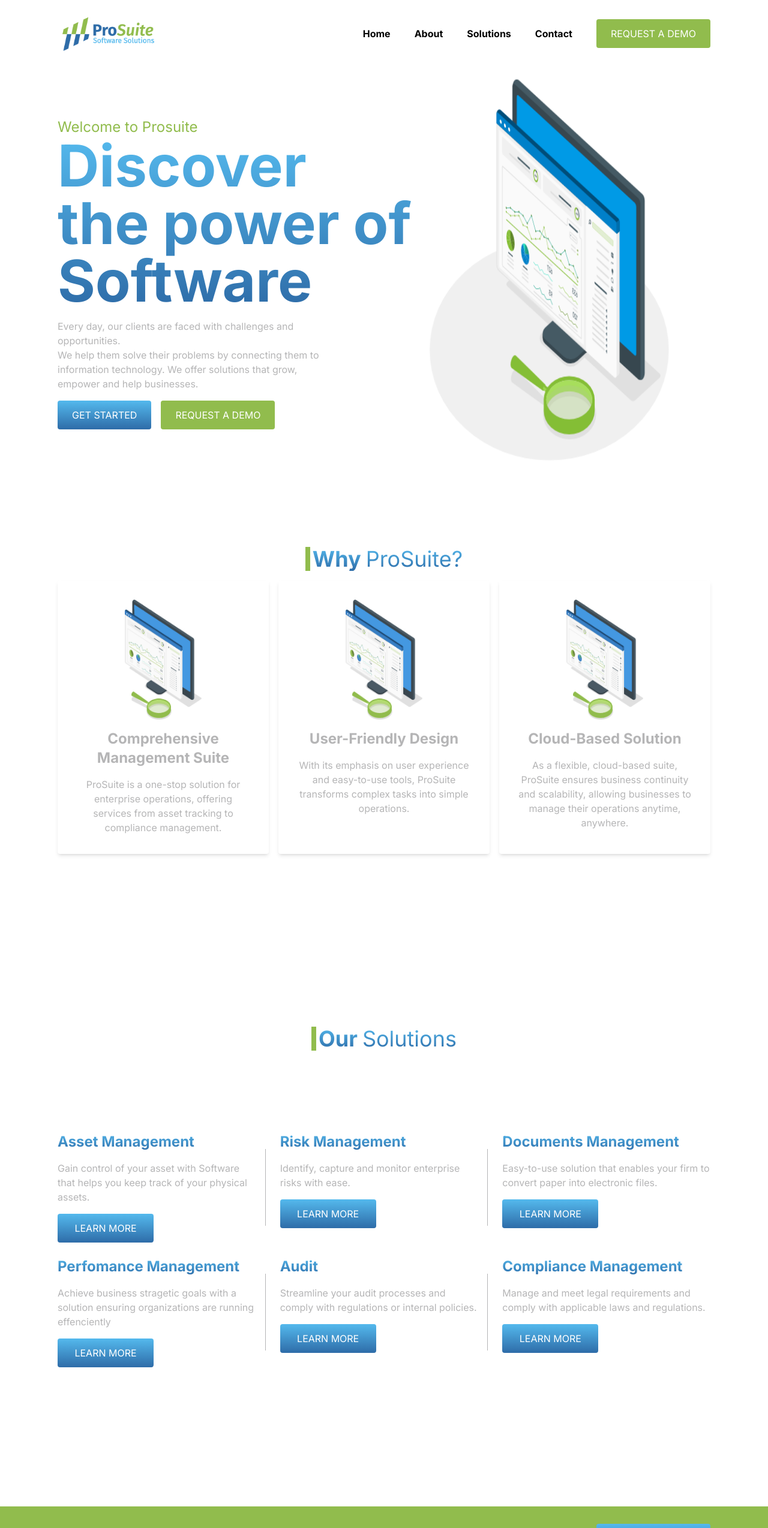
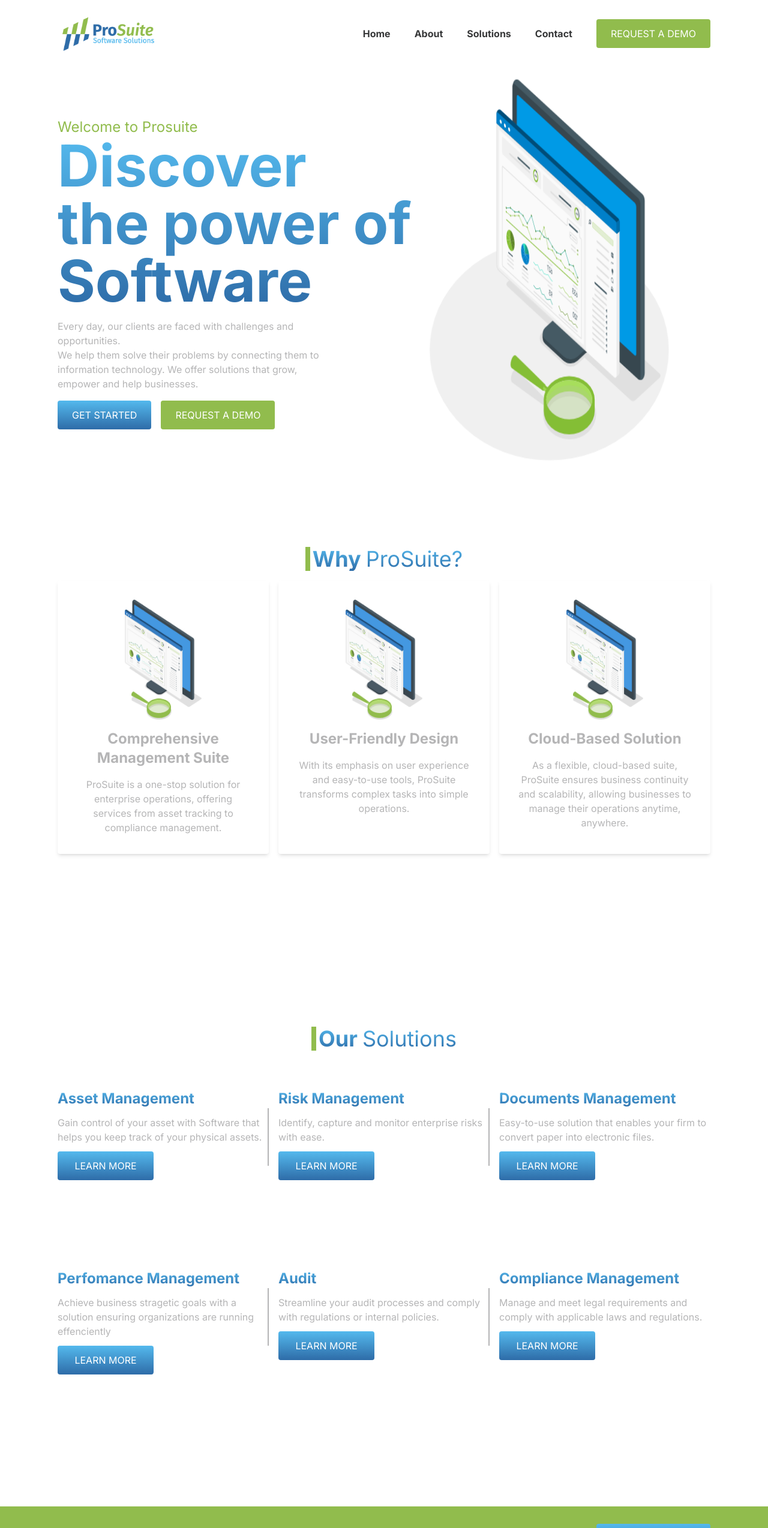
Before and after one commit to kgomotsowilbur/prosuite, a Next.js app: page / in a window 1280 px wide. Shown: the top 2548 px of the page at 60% size. Built offline with nearby package versions, Linux system fonts and the light colour scheme.

Commit message:
Layout fixes

```diff
--- a/src/app/components/header.tsx
+++ b/src/app/components/header.tsx
@@ -25,7 +25,7 @@
             {
                 arrHead?.map((value) => (
                     <div className="flex flex-col justify-center h-full">
-                        <Link href={value.link} className="font-montserrat font-bold text-base hover:text-lg">{value.name}</Link>
+                        <Link href={value.link} className="font-montserrat font-bold text-base hover:text-lg text-black">{value.name}</Link>
                     </div>
                 ))
             }
--- a/src/app/components/solutions.tsx
+++ b/src/app/components/solutions.tsx
@@ -19,19 +19,19 @@
                 <h1 className="border-l-8 pl-1 border-suite gradientText text-4xl font-bold">Our</h1>
                 <h1 className="gradientText text-4xl font-normal">Solutions</h1>
             </div>
-            <div className="flex flex-col justify-center h-full">
-                <div className="grid grid-cols-3 w-full gap-6">
+            <div className="flex flex-col justify-center h-full w-full">
+                <div className="grid grid-cols-3 h-full w-full gap-4 pt-12">
                     {
                         arrSolutions?.map((sol, index) => (
-                            <div className="flex flex-row gap-4">
-                                <div className="flex flex-col gap-4">
+                            <div className="flex flex-row gap-2 h-40">
+                                <div className="flex flex-col gap-3">
                                     <h1 className="font-opensans font-bold gradientText text-2xl">{sol.title}</h1>
                                     <h1 className="font-opensans text-grey text-base">{sol.paragraph}</h1>
                                     <LearnMoreButton/>
                                 </div>
                                 {index !== 2 && index !== 5 &&
                                     <div className="flex flex-col justify-center h-full w-0.5">
-                                        <div className="h-[70%] bg-grey w-full"></div>
+                                        <div className="h-[60%] bg-grey w-0.5"></div>
                                     </div>
                                 }
                             </div>
--- a/tailwind.config.ts
+++ b/tailwind.config.ts
@@ -36,7 +36,7 @@
       'lightblue': '#54B9ED',
       'grey': '#B5B5B6',
       'gray': '#D4D4D8',
-
+      'black': '#363738',
     },
   },
   plugins: [],
```
